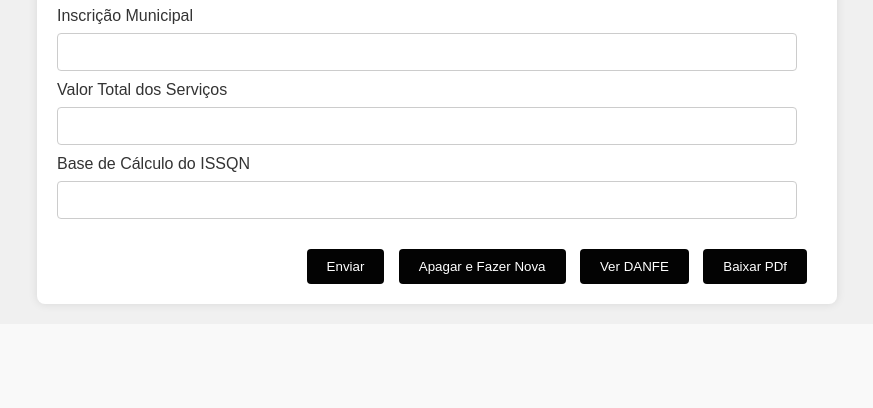
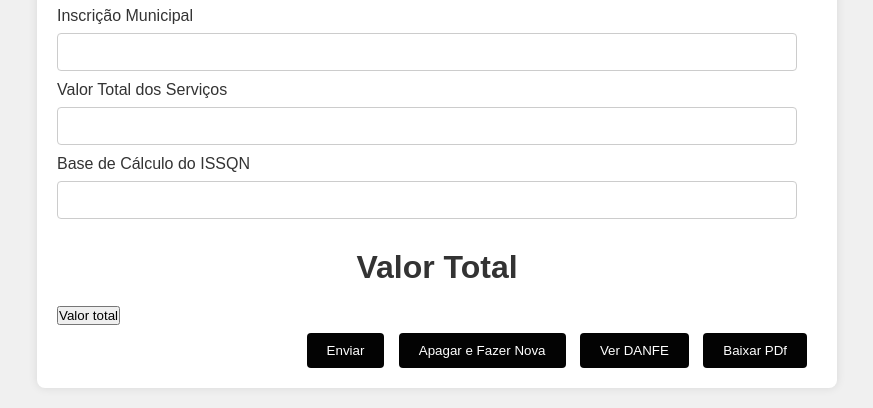
Before and after one commit to Henrique-Venzon/Projeto_Logistica, a PHP site: page /gerarpdf.php in a window 1280 px wide. Shown: the part 4943-5351 px from the top of the page, without its empty margins (203-1076 px from the left). Before the commit the page ends 5252 px from the top, so only its background shows below. Run offline with PHP 8.4, Linux system fonts and the light colour scheme.

Commit message:
quase lá

```diff
--- a/gerarpdf.php
+++ b/gerarpdf.php
@@ -236,22 +236,23 @@
                 <input type="number" step="0.01" id="base_calculo_issqn" name="base_calculo_issqn">
             </div>
                 <div class="desconto">
+                    <H1>Valor Total</H1>
+                    <button onclick="desconto()">Valor total</button>
                     <script>
+                      function desconto (){
+                        var totalProdutos = parseFloat(document.getElementById("total_produtos").value);
+                      var valorFrete = parseFloat(document.getElementById("valor_frete").value);
+                      var valorSeguro = parseFloat(document.getElementById("valor_seguro").value);
+                      var desconto = parseFloat(document.getElementById("desconto").value);
+                      var outrasDespesas = parseFloat(document.getElementById("outras_despesas").value);
+                      var valorIpi = parseFloat(document.getElementById("valor_ipi").value);
 
-                        var a = getElementById("base_calculo_icms");
-                        var a = getElementById("valor_icms");
-                        var a = getElementById("base_calculo_icms_st");
-                        var a = getElementById("valor_icms_substituicao");
-                        var a = getElementById("total_produtos");
-                        var a = getElementById("valor_frete");
-                        var a = getElementById("valor_seguro");
-                        var a = getElementById("outras_despesas");
-                        var a = getElementById("valor_ipi");
-                        var a = getElementById("valor_ipi");
-                        var a = getElementById("valor_ipi");
+                      var valorTotalNota = totalProdutos + valorFrete + valorSeguro + outrasDespesas + valorIpi - desconto;
+                        console.log(valorTotalNota);
+                      }
 
                     </script>
-
+                        <label>
                 </div>
             <div class="button-group">
                 <button type="submit" id="enviar">Enviar</button>
```
